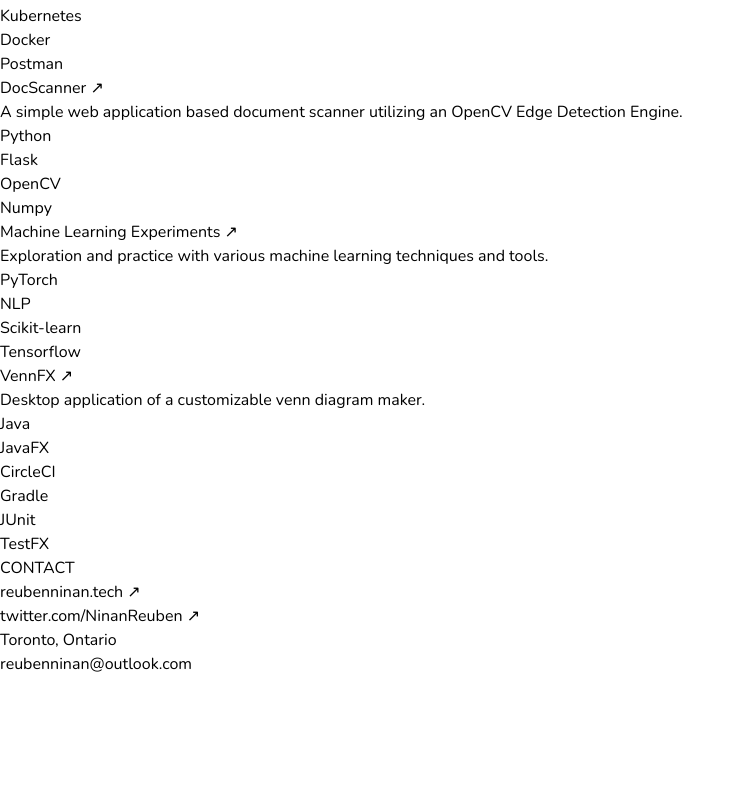
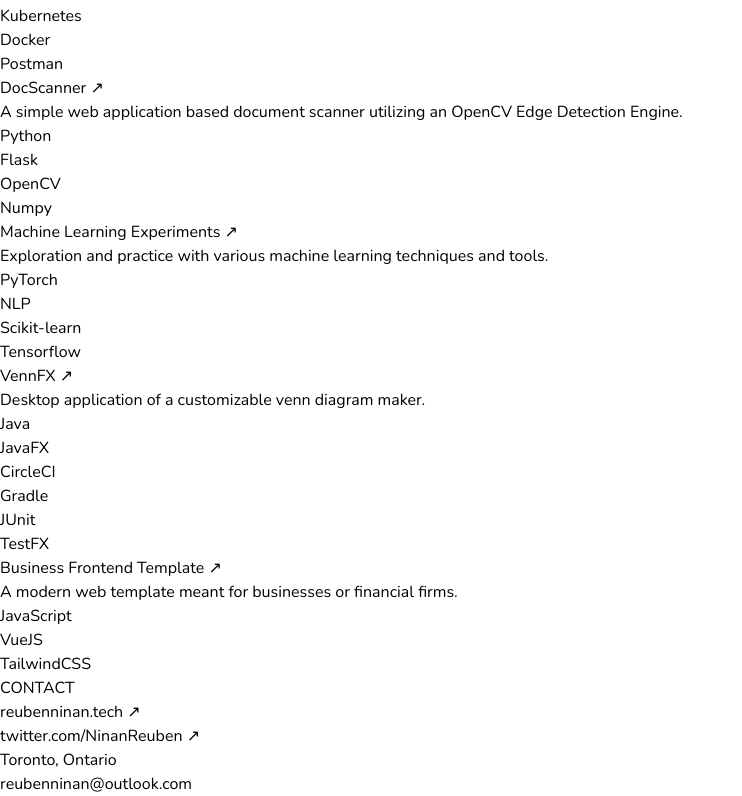
Before and after one commit to ReubenMathew/ReubenNinanV6, a Vue app in the folder ReubenNinan/: page /about in a window 1280 px wide. Shown: the part 1052-1848 px from the top of the page, without its empty margins (0-742 px from the left). Before the commit the page ends 1728 px from the top, so only its background shows below. Built offline with nearby package versions, Linux system fonts and the light colour scheme.

Commit message:
resume update

```diff
--- a/ReubenNinan/src/views/About.vue
+++ b/ReubenNinan/src/views/About.vue
@@ -375,6 +375,35 @@
             </ul>
           </section>
 
+          <section class="mb-4 break-inside-avoid">
+            <header>
+              <h3 class="text-lg font-semibold text-gray-700 leading-snugish">
+                <a href="https://business-template.now.sh/" class="group">
+                  Business Frontend Template
+                  <span
+                    class="inline-block text-gray-550 print:text-black font-normal group-hover:text-gray-700 transition duration-100 ease-in">↗</span>
+                </a>
+              </h3>
+              <!-- <p class="leading-normal text-md text-gray-650">
+                Found on GitHub
+              </p> -->
+            </header>
+            <p class="mt-2 text-md text-gray-700 leading-normal">
+              A modern web template meant for businesses or financial firms.
+            </p>
+            <ul class="my-2 mb-6 flex flex-wrap text-md leading-relaxed">
+              <li class="px-3 mr-2 mt-2 text-base text-gray-750 print:bg-white print:border-inset bg-gray-200">
+                JavaScript
+              </li>
+              <li class="px-3 mr-2 mt-2 text-base text-gray-750 print:bg-white print:border-inset bg-gray-200">
+                VueJS
+              </li>
+              <li class="px-3 mr-2 mt-2 text-base text-gray-750 print:bg-white print:border-inset bg-gray-200">
+                TailwindCSS
+              </li>
+            </ul>
+          </section>
+
 
         </section>
 
```
